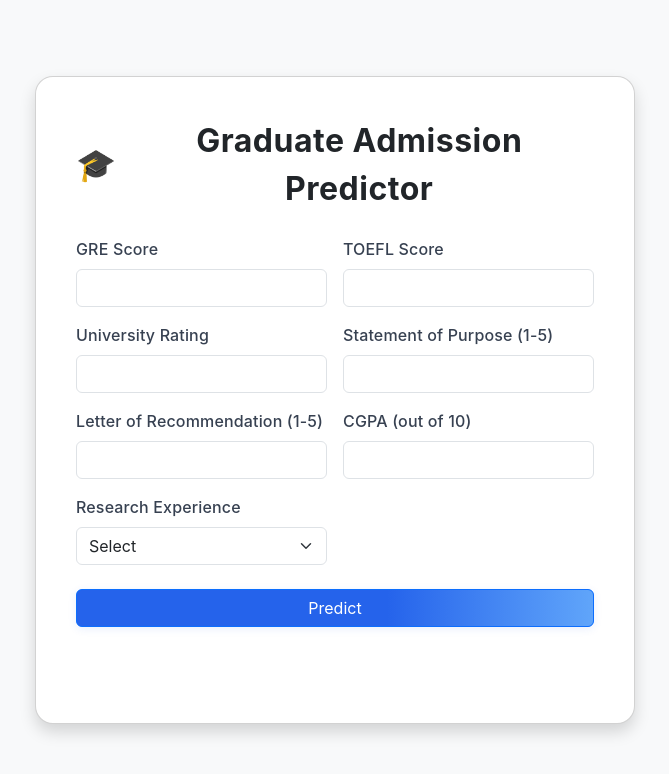
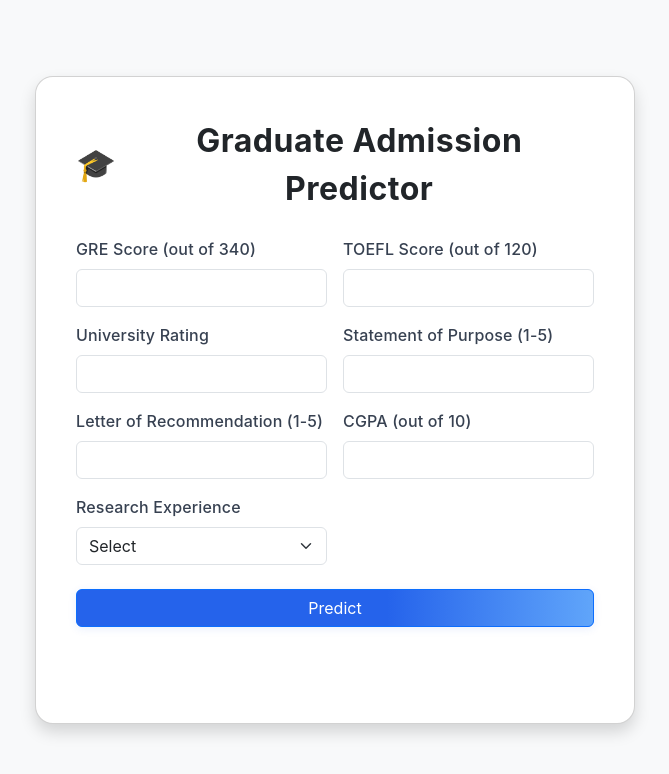
Before and after one commit to aprnagrwl/Graduate_Admission_Predictor, a plain HTML site: page index.html in a window 1280 px wide. Shown: the whole page, without its empty margins (305-974 px from the left). Drawn offline with nearby package versions, Linux system fonts and the light colour scheme.

Commit message:
Added max scores of GRE and TOEFL in front end form in index.html

```diff
--- a/index.html
+++ b/index.html
@@ -47,11 +47,11 @@
         <form id="admissionForm">
           <div class="row g-3">
             <div class="col-md-6">
-              <label for="gre" class="form-label">GRE Score</label>
+              <label for="gre" class="form-label">GRE Score (out of 340) </label>
               <input type="number" class="form-control" id="gre" name="gre" required>
             </div>
             <div class="col-md-6">
-              <label for="toefl" class="form-label">TOEFL Score</label>
+              <label for="toefl" class="form-label">TOEFL Score (out of 120)</label>
               <input type="number" class="form-control" id="toefl" name="toefl" required>
             </div>
             <div class="col-md-6">
```
